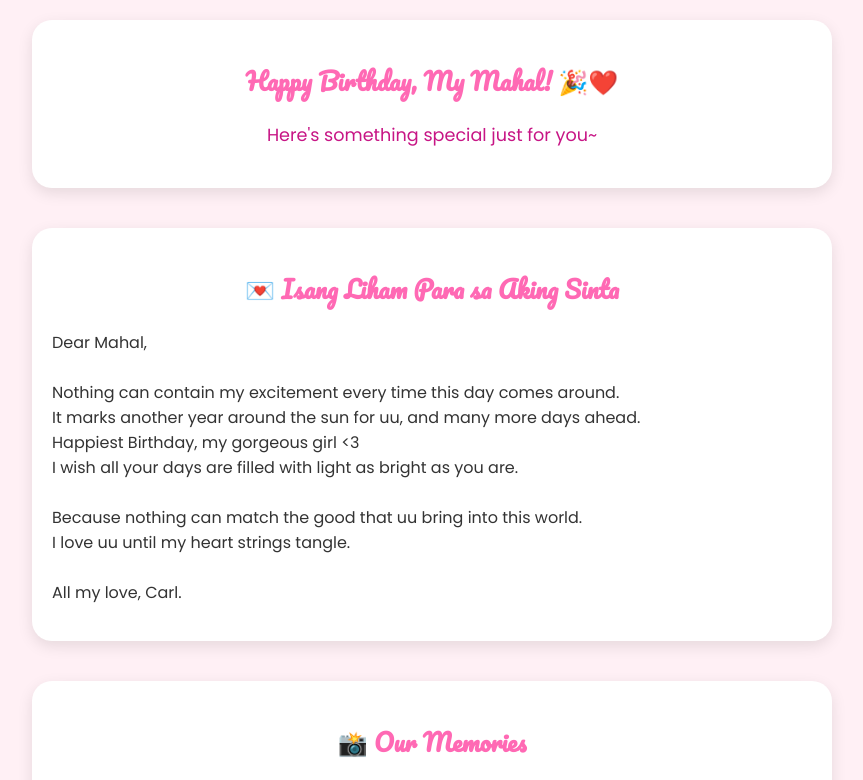
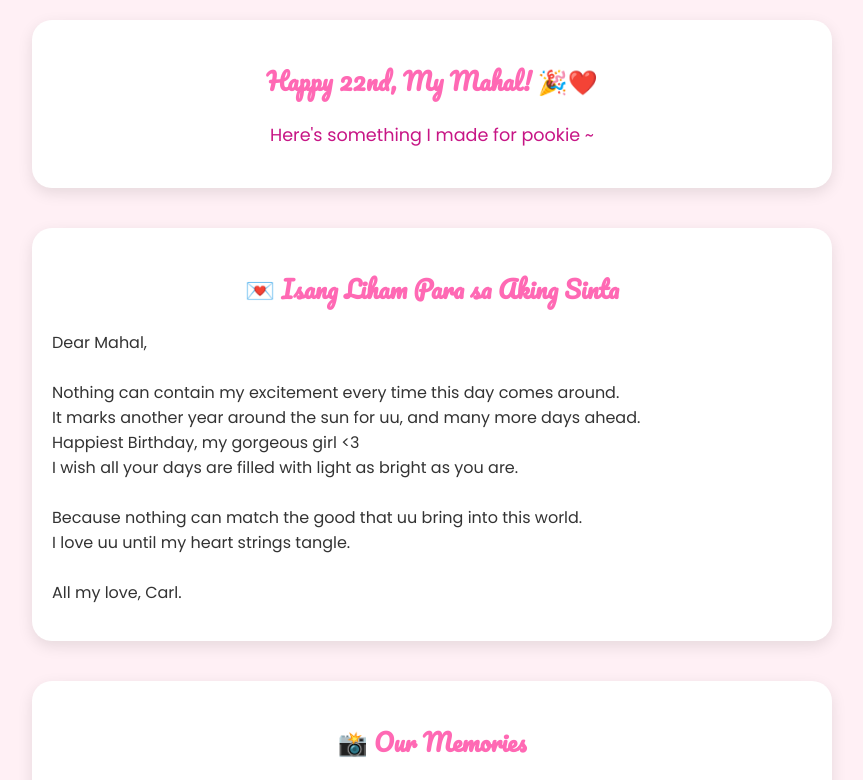
Before and after one commit to carlsanjos3e/Ally-22, a plain HTML site: page index.html in a window 1280 px wide. Shown: the top 780 px of the page, without its empty margins (208-1071 px from the left). Drawn offline with Linux system fonts and the light colour scheme.

Commit message:
Update index.html

```diff
--- a/index.html
+++ b/index.html
@@ -84,8 +84,8 @@
 <body>
   <div class="container">
     <section class="hero">
-      <h1>Happy Birthday, My Mahal! 🎉❤️</h1>
-      <p class="subtitle">Here's something special just for you~</p>
+      <h1>Happy 22nd, My Mahal! 🎉❤️</h1>
+      <p class="subtitle">Here's something I made for pookie ~</p>
     </section>
 
     <section class="letter">
@@ -210,7 +210,7 @@
         secondCard.removeEventListener("click", flipCard);
         matchedPairs++;
         if (matchedPairs === cards.length) {
-          winMessage.textContent = "🎉 You matched all the cards!";
+          winMessage.textContent = "🎉 NOICEEEEE. You matched all the cards!";
         }
         resetBoard();
       }
```
